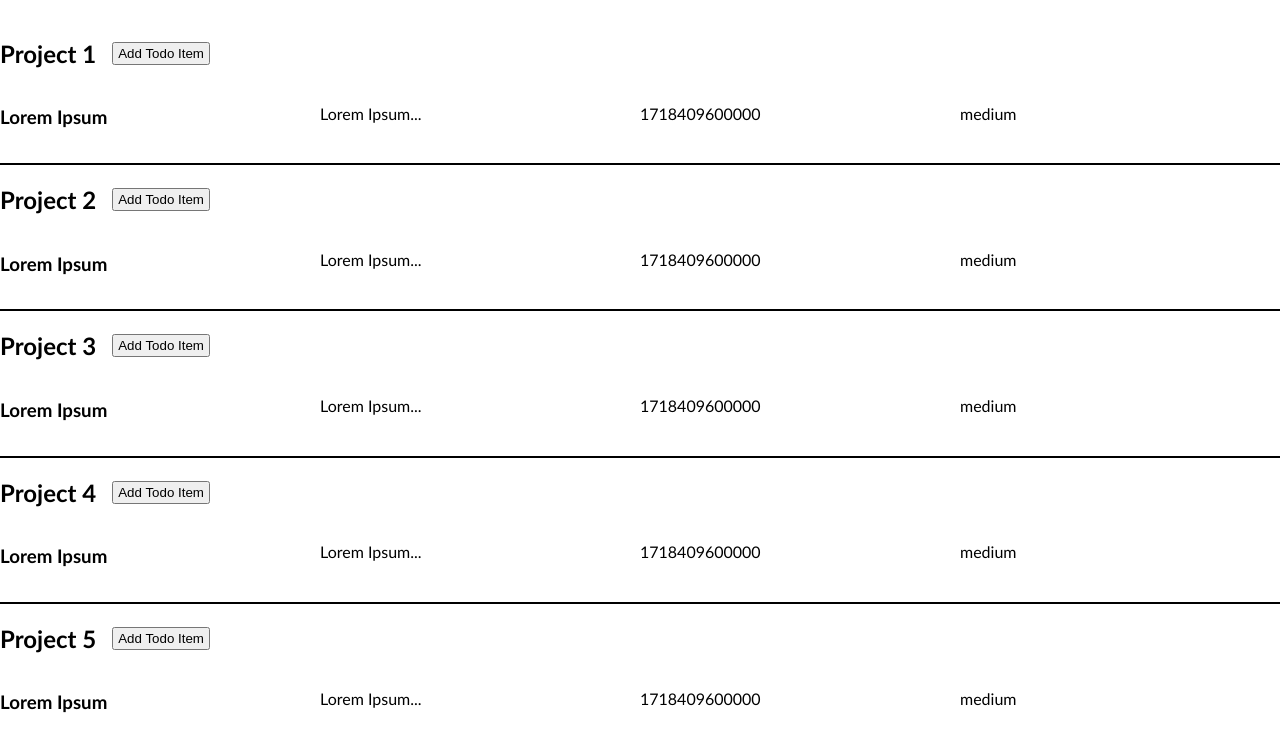
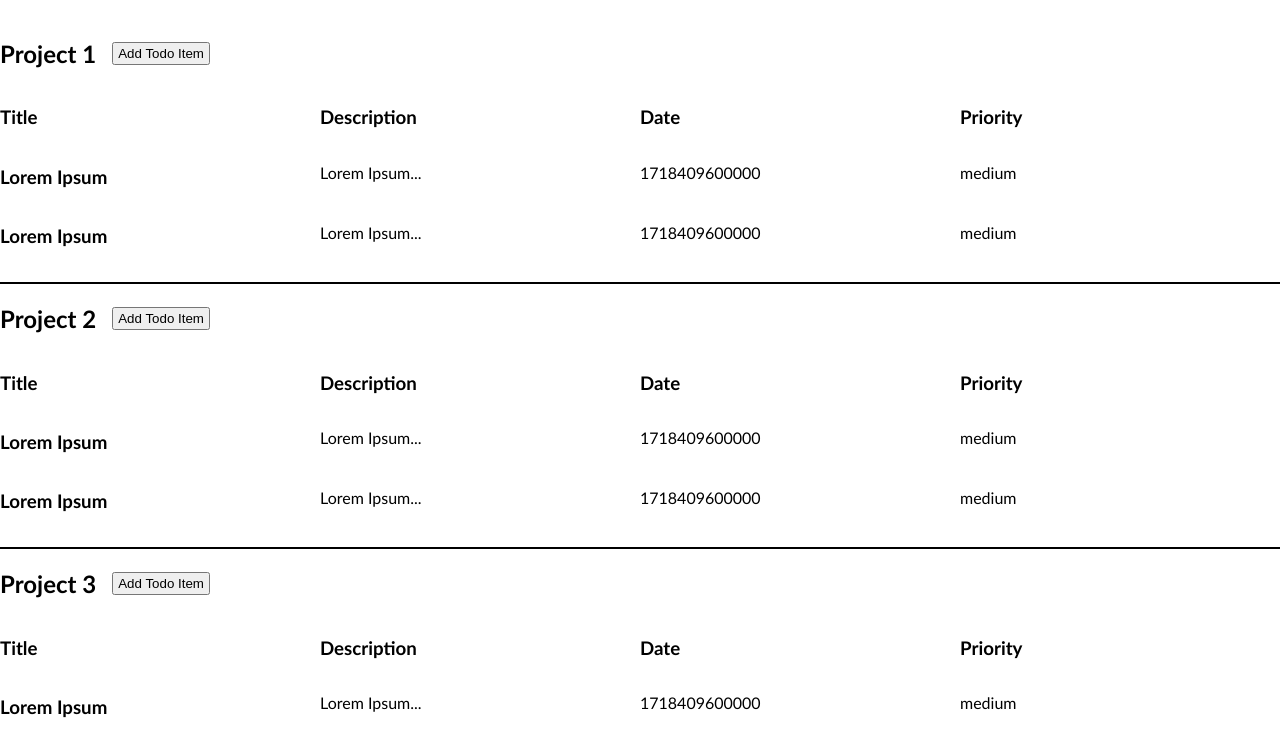
Before and after one commit to andrebarros7201/todo-list, a website built with webpack: page src/index.html in a window 1280 px wide. Shown: the part 63-800 px from the top of the page. Built offline with nearby package versions, Linux system fonts and the light colour scheme.

Commit message:
add header to todo items

```diff
--- a/src/displayProjects.js
+++ b/src/displayProjects.js
@@ -20,8 +20,27 @@ const displayProjects = (projectList) => {
 
     topDiv.appendChild(addTodoItem);
 
-    const divTodoItems = document.createElement("div");
-    divTodoItems.classList.add("div-todo-items");
+    const middleDiv = document.createElement("div");
+    middleDiv.classList.add("middle");
+    const title = document.createElement("h3");
+    title.textContent = "Title";
+
+    const description = document.createElement("h3");
+    description.textContent = "Description";
+
+    const date = document.createElement("h3");
+    date.textContent = "Date";
+
+    const priority = document.createElement("h3");
+    priority.textContent = "Priority";
+
+    middleDiv.appendChild(title);
+    middleDiv.appendChild(description);
+    middleDiv.appendChild(date);
+    middleDiv.appendChild(priority);
+
+    const bottomDiv = document.createElement("div");
+    bottomDiv.classList.add("div-todo-items");
 
     element.todoItems.forEach((todoItem) => {
       const divTodoItem = document.createElement("div");
@@ -48,11 +67,12 @@ const displayProjects = (projectList) => {
       divTodoItem.appendChild(itemDate);
       divTodoItem.appendChild(itemPriority);
 
-      divTodoItems.appendChild(divTodoItem);
+      bottomDiv.appendChild(divTodoItem);
     });
 
     divProject.appendChild(topDiv);
-    divProject.appendChild(divTodoItems);
+    divProject.appendChild(middleDiv);
+    divProject.appendChild(bottomDiv);
 
     contentDiv.appendChild(divProject);
   });
--- a/src/index.js
+++ b/src/index.js
@@ -15,6 +15,7 @@
 
   let projectItem = project(`Project ${i + 1}`);
   projectItem.todoItems.push(item);
+  projectItem.todoItems.push(item);
 
   projectList.push(projectItem);
 }
--- a/src/style.css
+++ b/src/style.css
@@ -37,7 +37,8 @@ body {
   font-weight: bolder;
 }
 
-.todo-item {
+.todo-item,
+.project > .middle {
   display: grid;
   grid-template-columns: repeat(4, 1fr);
   grid-template-rows: 1fr;
```
